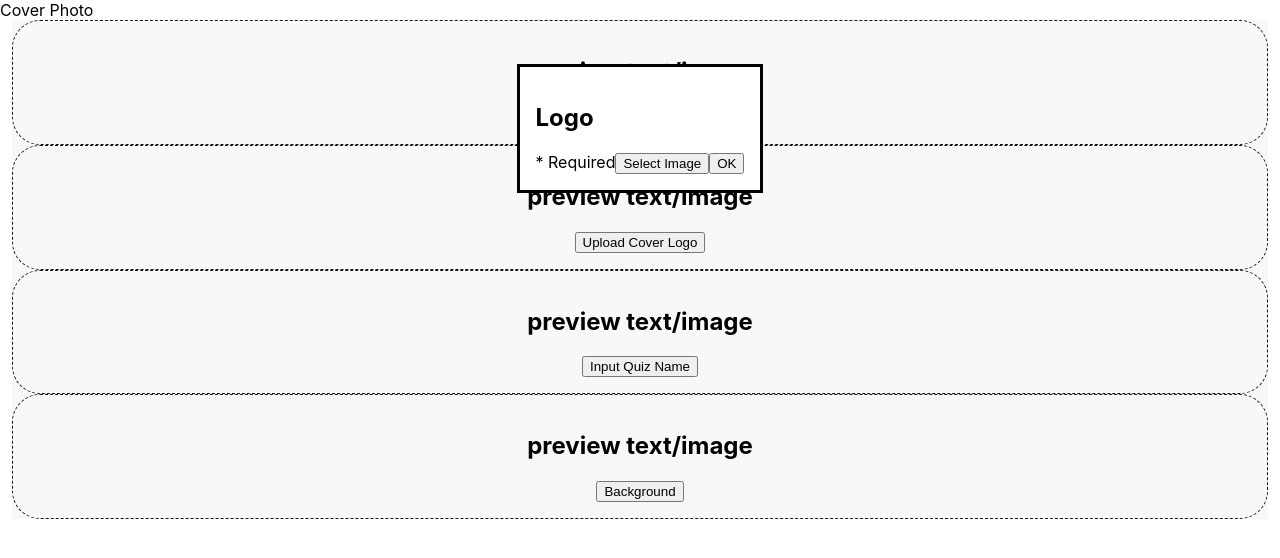
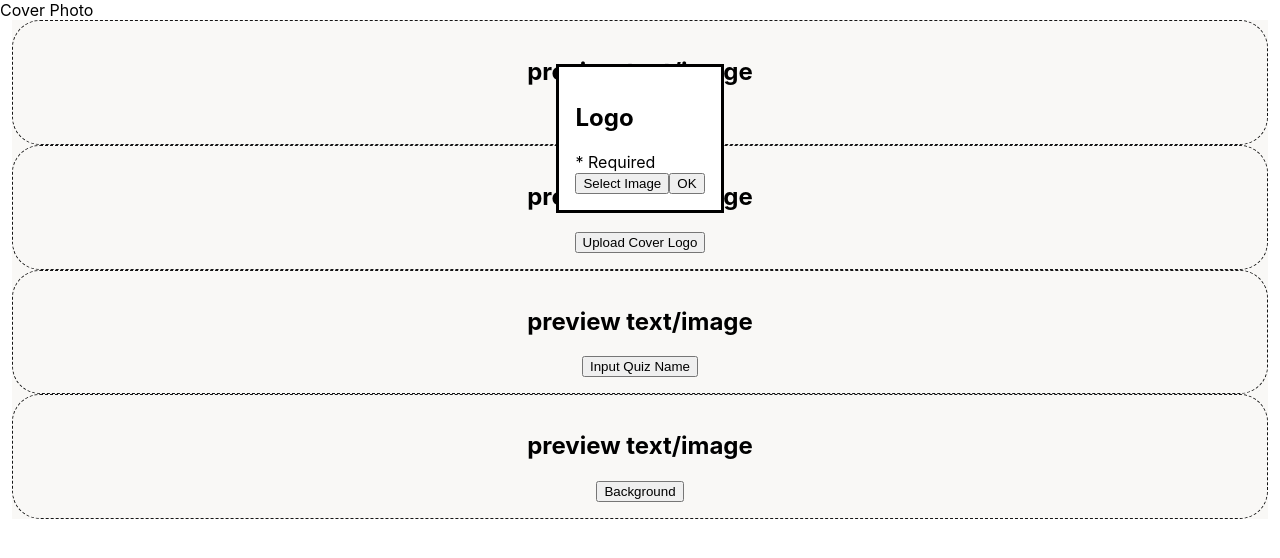
Before and after one commit to ymcheung/modal-and-preview, a Next.js app: page / in a window 1280 px wide. Both pictures are taken after a click on the button "Upload Logo". Shown: the top 558 px of the page. Built offline with nearby package versions, Linux system fonts and the light colour scheme.

Commit message:
Add <form> in dialog

```diff
--- a/pages/components/InputText.jsx
+++ b/pages/components/InputText.jsx
@@ -5,8 +5,10 @@ export default function InputText({ isOpen, dialogTitle }) {
     <dialog className={styles.dialog} open={isOpen}>
       <h2>{dialogTitle}</h2>
       <span>* Required</span>
-      <input type="text" placeholder="Title Text Input" required />
-      <button type="submit">OK</button>
+      <form onSubmit="">
+        <input type="text" placeholder="Title Text Input" required />
+        <button type="submit">OK</button>
+      </form>
     </dialog>
   );
 }
--- a/pages/components/SetBackground.jsx
+++ b/pages/components/SetBackground.jsx
@@ -5,8 +5,10 @@ export default function SetBackground({ isOpen, dialogTitle }) {
     <dialog className={styles.dialog} open={isOpen}>
       <h2>{dialogTitle}</h2>
       <span>An Image of 2:1 with width of 360px at minimum is recommended</span>
-      <button type="file" accept="image/*" required>Select Image</button>
-      <button type="submit">OK</button>
+      <form onSubmit="">
+        <button type="file" accept="image/*" required>Select Image</button>
+        <button type="submit">OK</button>
+      </form>
     </dialog>
   );
 }
--- a/pages/components/UploadImage.jsx
+++ b/pages/components/UploadImage.jsx
@@ -1,12 +1,14 @@
 import styles from '../../styles/dialog.module.css';
 
-export default function UploadImage({ isOpen }) {
+export default function UploadImage({ isOpen, dialogTitle }) {
   return(
     <dialog className={styles.dialog} open={isOpen}>
-      <h2>Logo</h2>
+      <h2>{dialogTitle}</h2>
       <span>* Required</span>
-      <button type="file" accept="image/*" required>Select Image</button>
-      <button type="submit">OK</button>
+      <form onSubmit="">
+        <button type="file" accept="image/*" required>Select Image</button>
+        <button type="submit">OK</button>
+      </form>
     </dialog>
   );
 }
--- a/styles/dialog.module.css
+++ b/styles/dialog.module.css
@@ -6,5 +6,5 @@
 }
 
 .dialog::backdrop {
-  background-color: hsl(0 0 0 / 0.5);
+  background-color: hsl(0deg 0% 0% / 0.5);
 }
```
